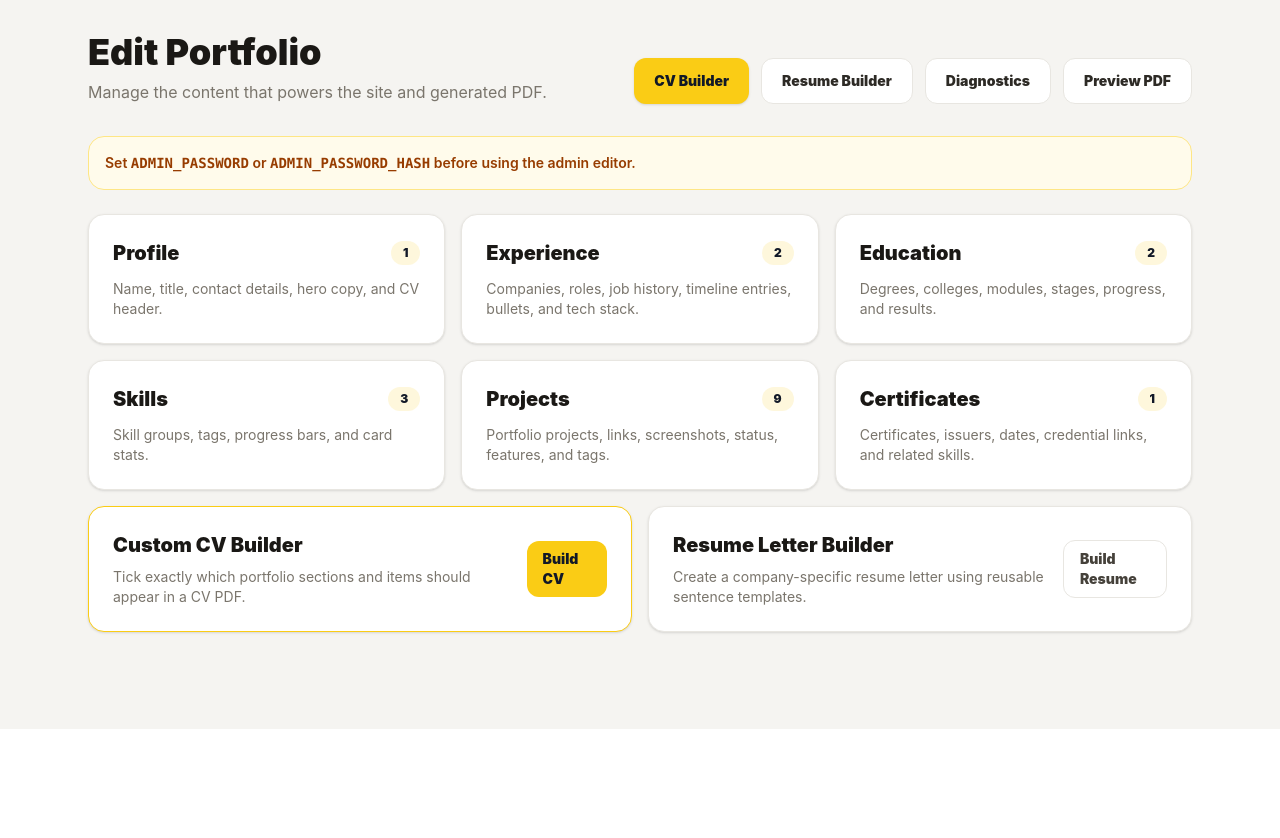
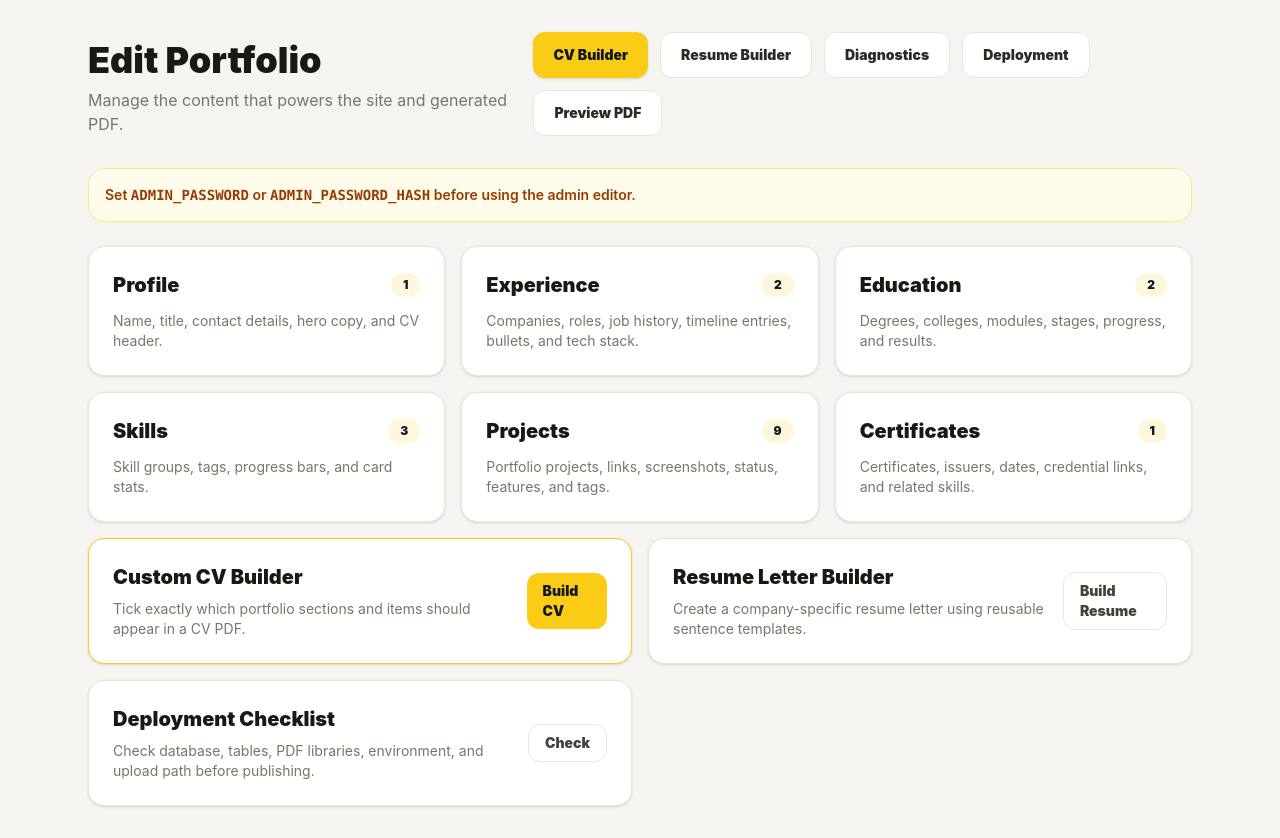
Before and after one commit to CiaranC968/pythonanywhere_flask, a Flask app: page /admin/ in a window 1280 px wide. Shown: the part 71-909 px from the top of the page. Before the commit the page ends 800 px from the top, so only its background shows below. Run offline with Flask 3, Linux system fonts and the light colour scheme; the visitor is signed in with stand-in values (Sample User, id 1); data comes from the database, SQL or seed files in the repository; style sheets or scripts are compiled from the project's sources.

Commit message:
fixed up code

```diff
--- a/templates/admin/dashboard.html
+++ b/templates/admin/dashboard.html
@@ -10,6 +10,7 @@
         <a href="{{ url_for('admin.cv_builder') }}" class="inline-flex items-center justify-center rounded-xl bg-brand-accent px-5 py-3 text-sm font-black text-brand-dark shadow-sm hover:opacity-90">CV Builder</a>
         <a href="{{ url_for('admin.resume_builder') }}" class="inline-flex items-center justify-center rounded-xl border border-warm-200 bg-white px-5 py-3 text-sm font-black text-warm-800 hover:border-brand-accent">Resume Builder</a>
         <a href="{{ url_for('admin.diagnostics') }}" class="inline-flex items-center justify-center rounded-xl border border-warm-200 bg-white px-5 py-3 text-sm font-black text-warm-800 hover:border-brand-accent">Diagnostics</a>
+        <a href="{{ url_for('admin.deployment_checklist') }}" class="inline-flex items-center justify-center rounded-xl border border-warm-200 bg-white px-5 py-3 text-sm font-black text-warm-800 hover:border-brand-accent">Deployment</a>
         <a href="{{ url_for('cv.get_cv') }}" target="_blank" class="inline-flex items-center justify-center rounded-xl border border-warm-200 bg-white px-5 py-3 text-sm font-black text-warm-800 hover:border-brand-accent">Preview PDF</a>
     </div>
 </div>
@@ -57,5 +58,14 @@
             <span class="rounded-xl border border-warm-200 px-4 py-2 text-sm font-black text-warm-700">Build Resume</span>
         </div>
     </a>
+    <a href="{{ url_for('admin.deployment_checklist') }}" class="block rounded-2xl border border-warm-200 bg-white p-6 shadow-sm transition hover:-translate-y-0.5 hover:border-brand-accent hover:shadow-lg">
+        <div class="flex items-center justify-between gap-4">
+            <div>
+                <h2 class="text-xl font-black text-warm-900">Deployment Checklist</h2>
+                <p class="mt-2 text-sm text-warm-500">Check database, tables, PDF libraries, environment, and upload path before publishing.</p>
+            </div>
+            <span class="rounded-xl border border-warm-200 px-4 py-2 text-sm font-black text-warm-700">Check</span>
+        </div>
+    </a>
 </div>
 {% endblock %}
```
